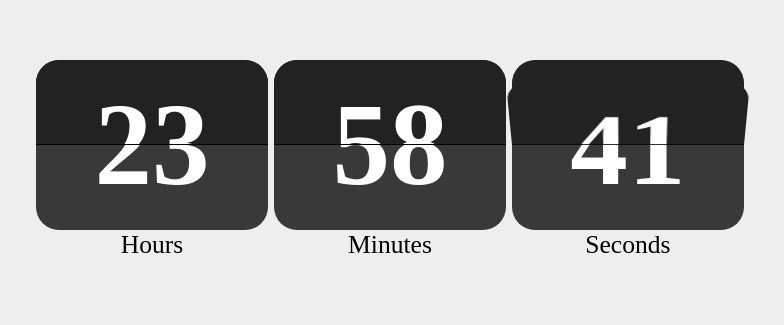
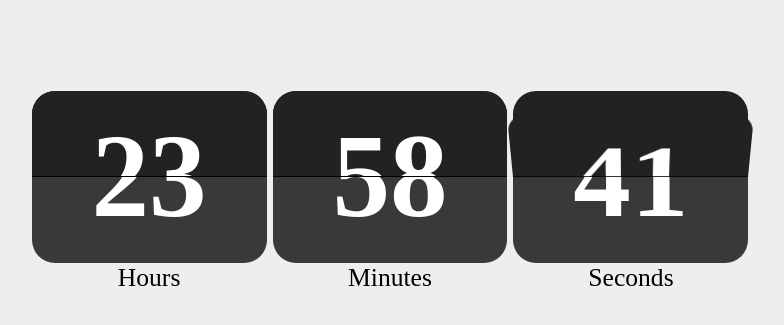
Before and after one commit to TAOtxi/FlipClock, a plain HTML site: page index.html in a window 1280 px wide. Shown: the part 223-548 px from the top of the page, without its empty margins (250-1034 px from the left). Drawn offline with Linux system fonts and the light colour scheme.

Commit message:
🛠Adjust the outer border to remove the scrollbar

```diff
--- a/index.css
+++ b/index.css
@@ -1,7 +1,3 @@
-:root {
-    --clock-content: "00";
-}
-
 * {
     box-sizing: border-box;
 }
@@ -13,11 +9,11 @@ body {
     justify-content: center;
     align-items: center;
     height: 100vh;
+    margin: 0 0;
 }
 
 .container {
     position: relative;
-    bottom: 5%;
     width: 56%;
     height: auto;
     aspect-ratio: 100 / 24;
```
